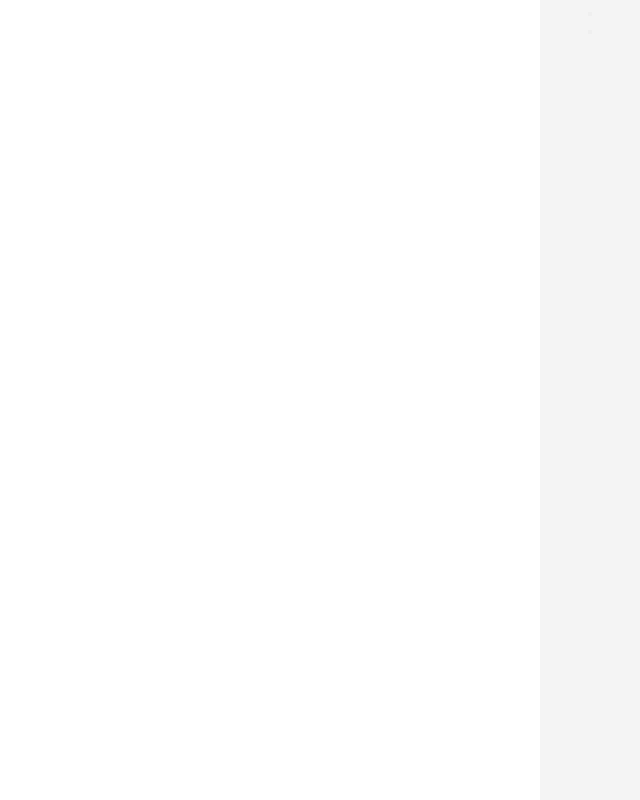
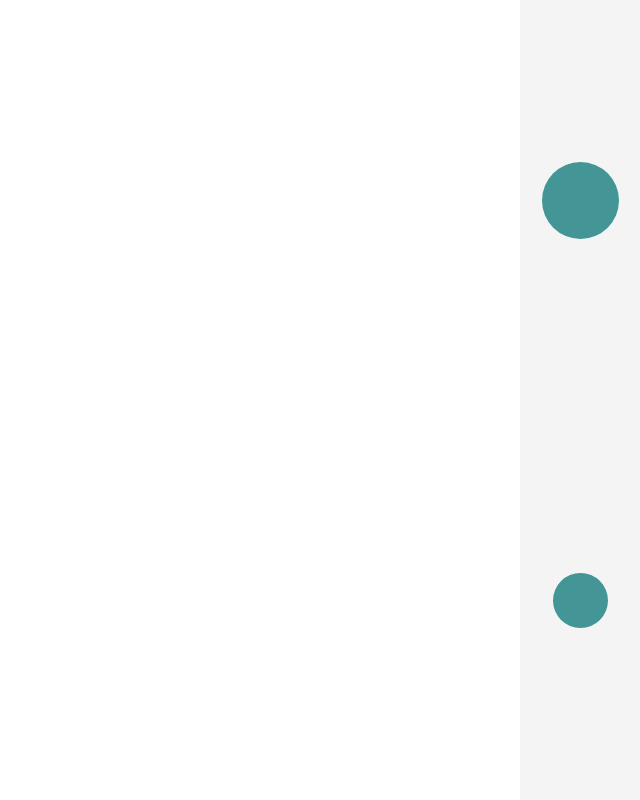
Before and after one commit to ryanstrobolakos/pingable, a plain HTML site: page index.html in a window 1280 px wide. Shown: the whole page, without its empty margins (640-1280 px from the left). Drawn offline with Linux system fonts and the light colour scheme.

Commit message:
styling toolbar buttons

```diff
--- a/style.css
+++ b/style.css
@@ -13,7 +13,7 @@
 
 .toolbar {
   background-color: #f4f4f4;
-  width: 100px;
+  width: 120px;
   height: 100%;
   display: flex;
   flex-direction: column;
@@ -21,3 +21,28 @@
   right: 0;
   position: absolute;
 }
+
+.create,
+.clear {
+  height: 100%;
+  display: flex;
+  align-items: center;
+}
+
+.create-button {
+  background-color: #449696;
+  border: none;
+  border-radius: 50%;
+  width: 77px;
+  height: 77px;
+  text-align: center;
+}
+
+.clear-button {
+  background-color: #449696;
+  border: none;
+  border-radius: 50%;
+  width: 55px;
+  height: 55px;
+  text-align: center;
+}
```
